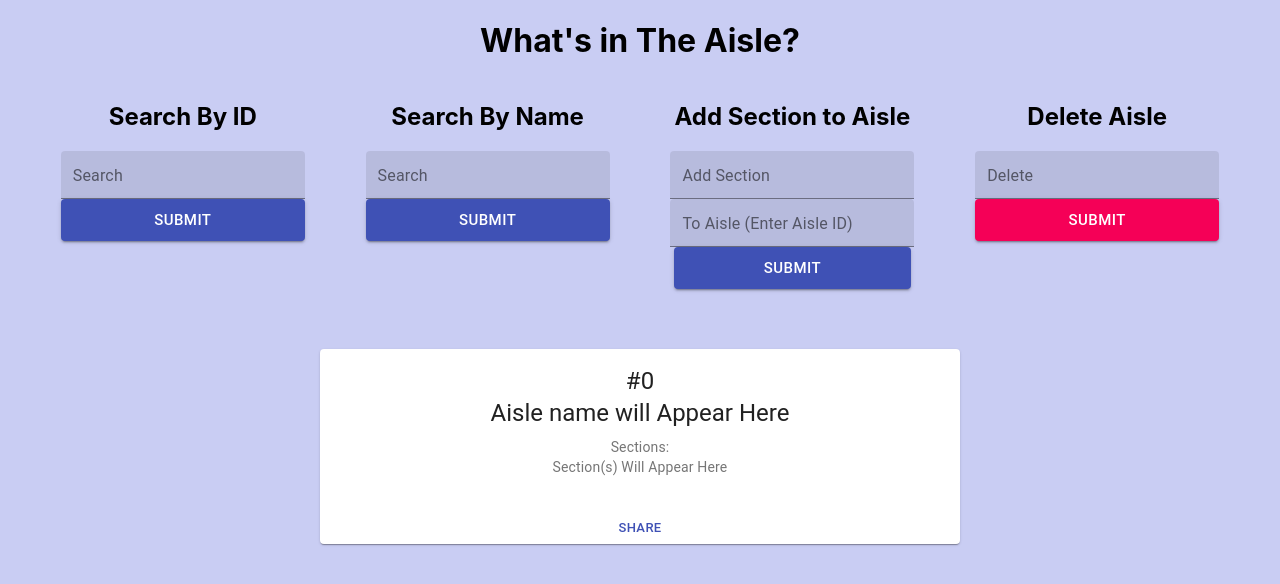
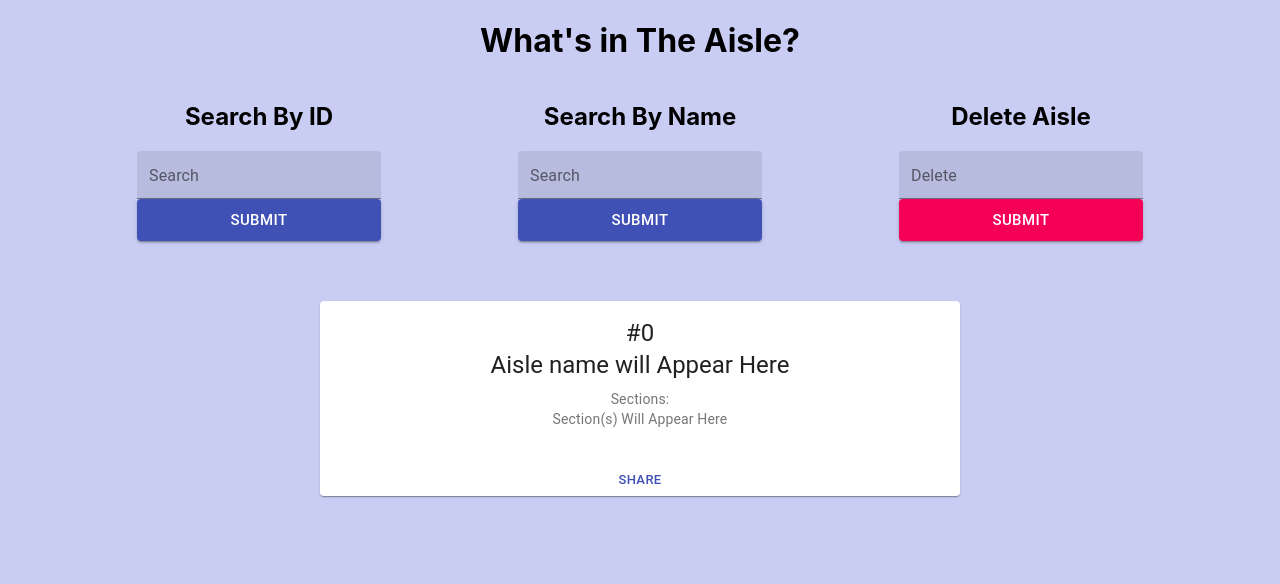
Before and after one commit to lanxdrey19/Real-Time-Aisle-Frontend, a React (Create React App) app in the folder my-app/: page / in a window 1280 px wide. Shown: the top 584 px of the page. Built offline with nearby package versions, Linux system fonts and the light colour scheme.

Commit message:
removed adding functionality for presentation purposes

```diff
--- a/my-app/src/Components/AddSection.tsx
+++ /dev/null
@@ -1,42 +0,0 @@
-import React, {useState} from 'react';
-import { Grid, TextField, Button } from '@material-ui/core';
-
-function AddSection(props : any) {
-
-    const [SectionToBeAdded , setSectionToBeAdded] = useState('');
-    const [AisleToBeAdded , setAisleToBeAdded] = useState('');
-
-    return (
-        <div>
-            <h2 className='title'>Add Section to Aisle</h2>
-          <Grid
-            container
-            direction="column"
-            justify="center"
-            alignItems="center"
-          >
-
-          <form className='searchField' noValidate autoComplete="off">
-
-            <TextField id="filled-basic" label="Add Section" variant="filled" size="small" onChange={e => setSectionToBeAdded(e.target.value)} />
-
-          </form>
-          <form className='searchField' noValidate autoComplete="off">
-
-            <TextField id="filled-basic" label="To Aisle (Enter Aisle ID)" variant="filled" size="small" onChange={e => setAisleToBeAdded(e.target.value)} />
-
-          </form>
-
-
-            <Button  variant="contained" color="primary" size="large" style={{  width: "97%" }} >
-                Submit
-            </Button>
-
-
-        </Grid>
-        </div>
-    )
-
-}
-
-export default AddSection;
--- a/my-app/src/Components/AllAisleSection.tsx
+++ b/my-app/src/Components/AllAisleSection.tsx
@@ -4,7 +4,6 @@ import Alert from '@material-ui/lab/Alert';
 import AlertTitle from '@material-ui/lab/AlertTitle';
 import SearchById from './SearchById';
 import SearchByName from './SearchByName';
-import AddSection from './AddSection';
 import DeleteAisle from './DeleteAisle';
 import { GetAisleById } from '.././ApiCalls/GetAisleById';
 import { GetAisleByName } from '.././ApiCalls/GetAisleByName';
@@ -118,6 +117,8 @@ const deleteAisleById = async (query : any) => {
 }
 
 
+
+
     return (
         <div>
             <h1 className='title'>What's in The Aisle?</h1>
@@ -130,7 +131,7 @@ const deleteAisleById = async (query : any) => {
           >
               <SearchById retrieveAisle={retrieveAisle}/>
               <SearchByName retrieveAisleByName={retrieveAisleByName}/>
-              <AddSection/>
+
               <DeleteAisle deleteAisleById={deleteAisleById}/>
 
 
```
